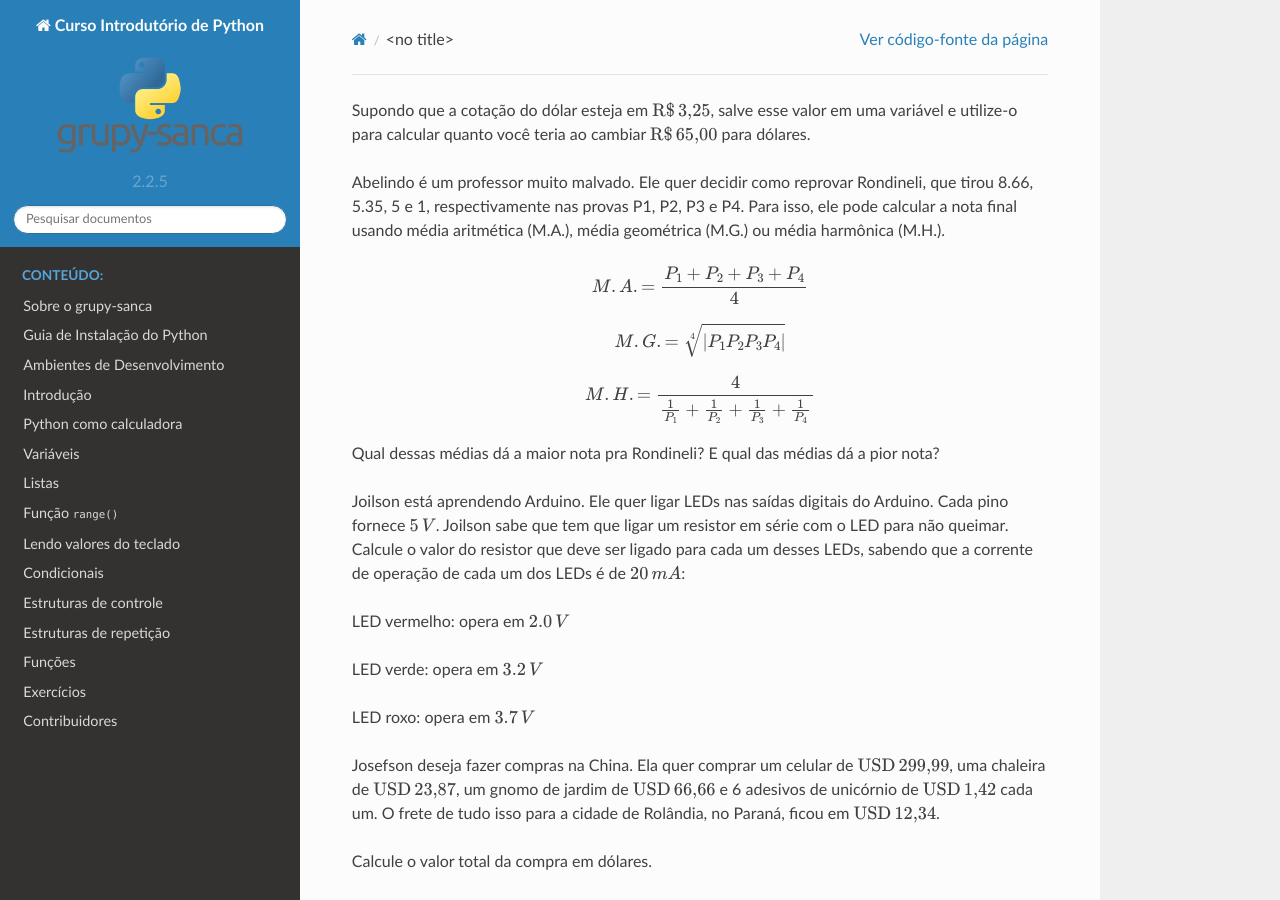
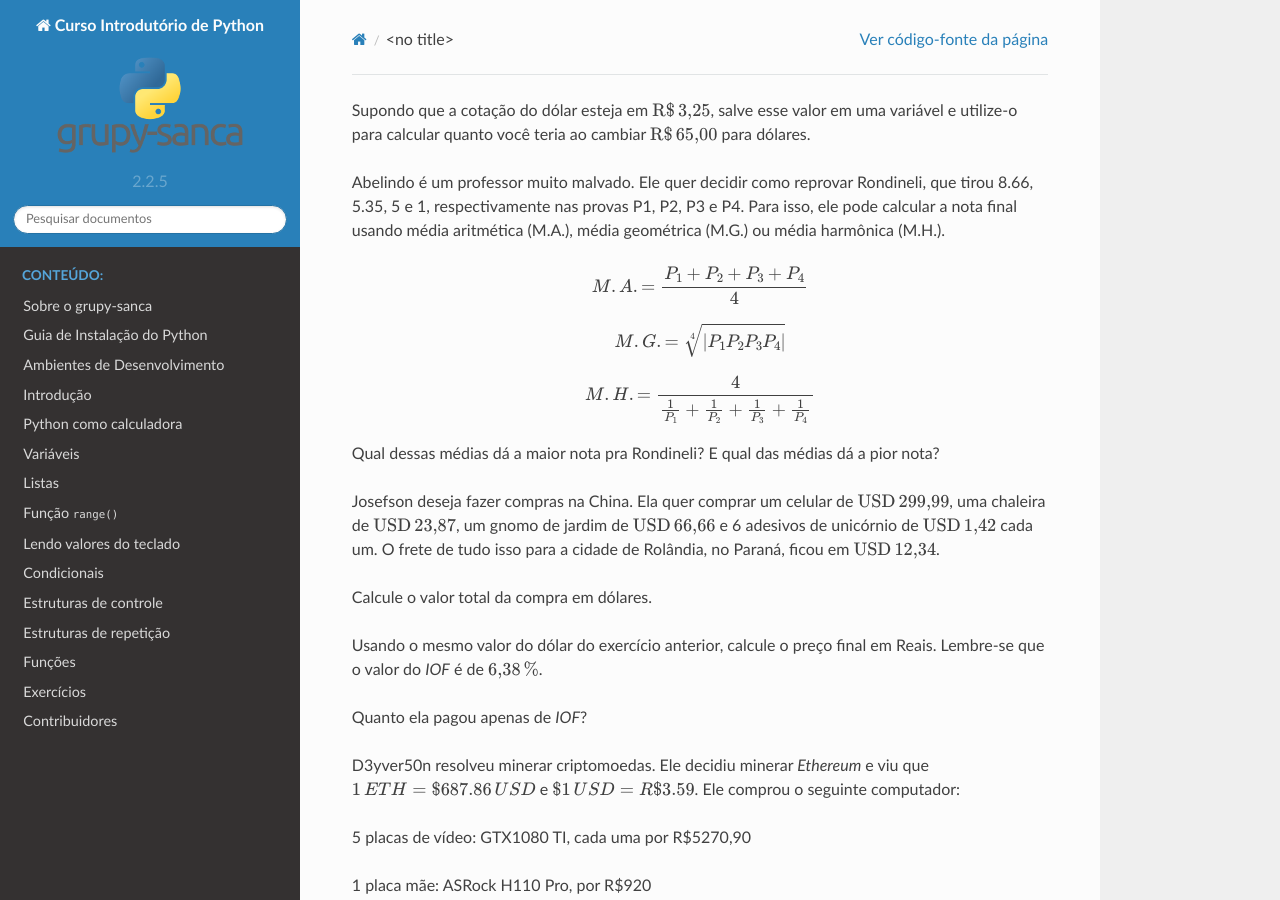
Before and after one commit to grupy-sanca/curso-python, a Sphinx documentation site: the page built from source/exercicios_variaveis.rst, in a window 1280 px wide and 900 px high. Built offline with Sphinx 7.4.7 and the Read the Docs theme 2.0.0, drawn with Linux system fonts in a browser that asks for light colours; some of the changed text lies outside the part shown.

Commit message:
move 'hard' exercise to last

```diff
--- a/source/exercicios_variaveis.rst
+++ b/source/exercicios_variaveis.rst
@@ -37,18 +37,6 @@
          MH = 4 / (1/p1 + 1/p2 + 1/p3 + 1/p4)
          print(MA, MG, MH)
          5.0024999999999995 3.901309628628489 2.662425726074314
-
-#. Joilson está aprendendo Arduino. Ele quer ligar LEDs nas saídas digitais
-   do Arduino. Cada pino fornece :math:`5\, V`. Joilson sabe que tem que ligar
-   um resistor em série com o LED para não queimar. Calcule o valor do
-   resistor que deve ser ligado para cada um desses LEDs, sabendo que a corrente
-   de operação de cada um dos LEDs é de :math:`20\, mA`:
-
-   - LED vermelho: opera em :math:`2.0\, V`
-
-   - LED verde: opera em :math:`3.2\, V`
-
-   - LED roxo: opera em :math:`3.7\, V`
 
 #. Josefson deseja fazer compras na China. Ela quer comprar
    um celular de :math:`\mathrm{USD}\, 299{,}99`,
```
Also changed, not shown: other parts of source/exercicios_variaveis.rst (+12 -0 lines).
